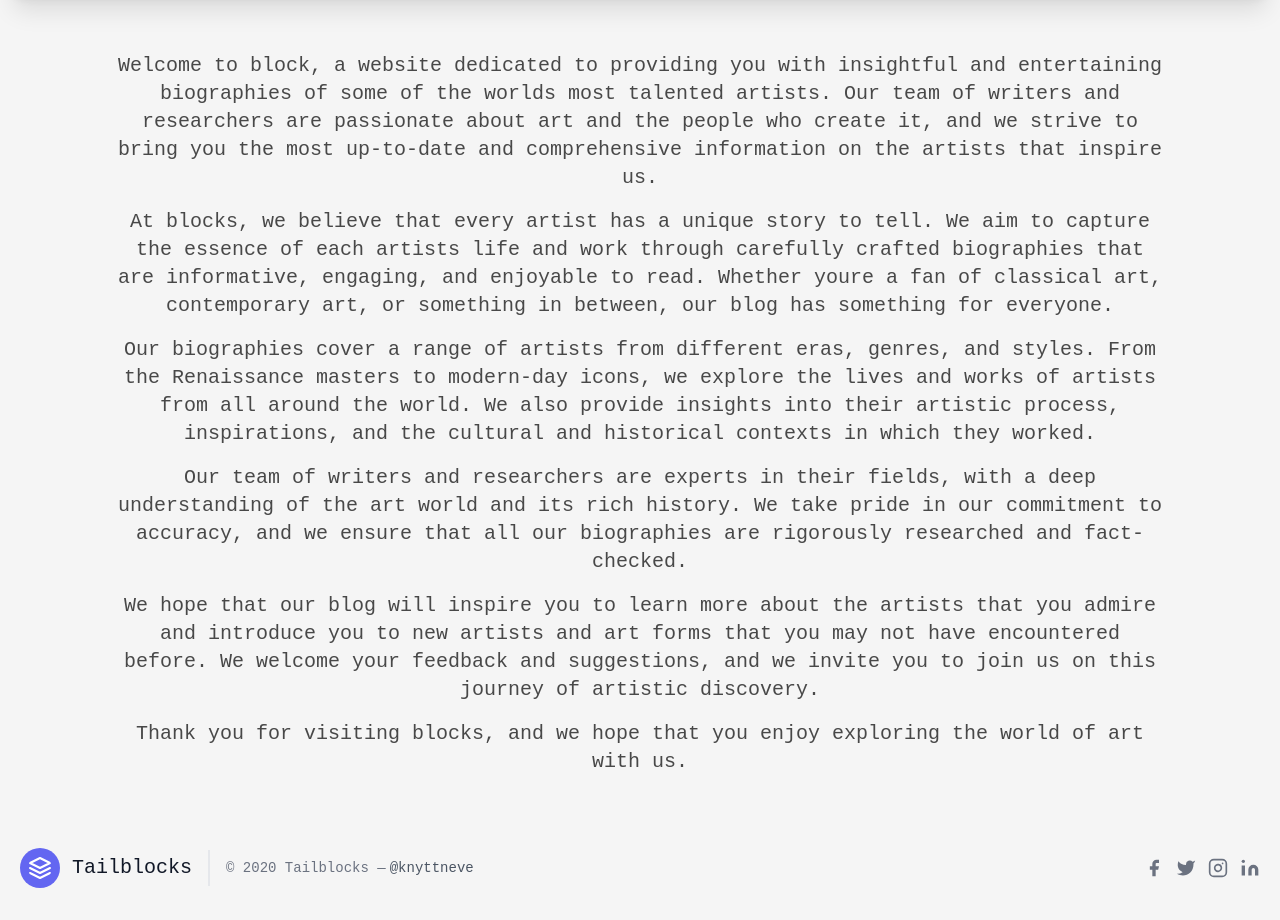
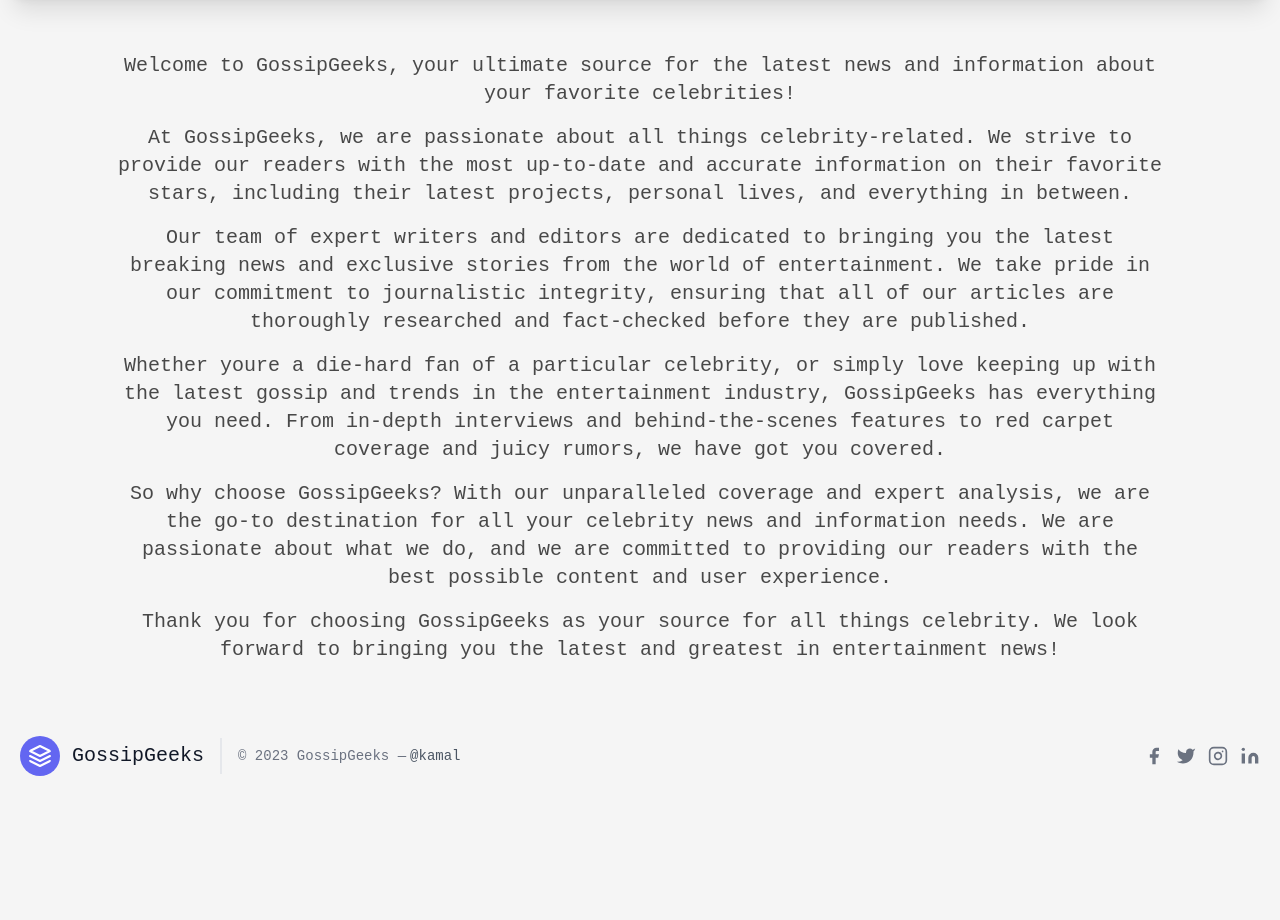
Before and after one commit to dhimankamal/nextjs-biography, a Next.js app: page /about in a window 1280 px wide. Shown: the part 340-1260 px from the top of the page. After the commit the page ends 1148 px from the top, so only its background shows below. Built offline with nearby package versions, Linux system fonts and the light colour scheme.

Commit message:
update name

```diff
--- a/components/Footer.tsx
+++ b/components/Footer.tsx
@@ -19,17 +19,17 @@ const Footer: NextPage<Props> = ({}) => {
           >
             <path d="M12 2L2 7l10 5 10-5-10-5zM2 17l10 5 10-5M2 12l10 5 10-5" />
           </svg>
-          <span className="ml-3 text-xl dark:text-white">Tailblocks</span>
+          <span className="ml-3 text-xl dark:text-white">GossipGeeks</span>
         </a>
         <p className="text-sm text-gray-500 sm:ml-4 sm:pl-4 sm:border-l-2 sm:border-gray-200 sm:py-2 sm:mt-0 mt-4">
-          © 2020 Tailblocks —
+          © {new Date().getFullYear()} GossipGeeks —
           <a
             href="https://twitter.com/knyttneve"
             className="text-gray-600 ml-1"
             rel="noopener noreferrer"
             target="_blank"
           >
-            @knyttneve
+            @kamal
           </a>
         </p>
         <span className="inline-flex sm:ml-auto sm:mt-0 mt-4 justify-center sm:justify-start">
--- a/components/navbar/Navbar.tsx
+++ b/components/navbar/Navbar.tsx
@@ -60,7 +60,7 @@ const Navbar: NextPage<Props> = ({}) => {
     },
     {
       name: "Contact us",
-      href: "/",
+      href: "/contact",
     },
   ];
   return (
@@ -93,7 +93,7 @@ const Navbar: NextPage<Props> = ({}) => {
             >
               <path d="M12 2L2 7l10 5 10-5-10-5zM2 17l10 5 10-5M2 12l10 5 10-5" />
             </svg>
-            <span className="ml-3 text-xl dark:text-white">Tailblocks</span>
+            <span className="ml-3 text-xl dark:text-white">GossipGeeks</span>
           </a>
           <div className="lg:hidden">
             <MobileMenu isActive={isActive} handleClick={handleClick} />
--- a/pages/_app.tsx
+++ b/pages/_app.tsx
@@ -2,9 +2,27 @@ import "@/styles/globals.css";
 import type { AppProps } from "next/app";
 import Navbar from "@/components/navbar/Navbar";
 import Footer from "@/components/Footer";
+import Head from "next/head";
 
 export default function App({ Component, pageProps }: AppProps) {
   return (
+    <>
+      <Head>
+        <title>GossipGeeks</title>
+        <meta
+          name="description"
+          content="GossipGeeks is your ultimate source for the latest news and information about your favorite celebrities. Get the latest breaking news, exclusive stories, and behind-the-scenes features about your favorite stars."
+        />
+        <meta name="viewport" content="width=device-width, initial-scale=1" />
+        <meta
+          name="keywords"
+          content="GossipGeeks, celebrity news, entertainment news, celebrity gossip"
+        />
+        <meta name="author" content="kamal" />
+        <meta name="robots" content="index, follow" />
+        <link rel="canonical" href="https://www.gossipgeeks.com" />
+        <link rel="icon" href="/favicon.ico" />
+      </Head>
       <div className="min-h-screen flex flex-col">
         <Navbar />
         <main className="flex-grow">
@@ -12,5 +30,6 @@ export default function App({ Component, pageProps }: AppProps) {
         </main>
         <Footer />
       </div>
+    </>
   );
 }
--- a/pages/_document.tsx
+++ b/pages/_document.tsx
@@ -3,7 +3,11 @@ import { Html, Head, Main, NextScript } from "next/document";
 export default function Document() {
   return (
     <Html lang="en">
-      <Head />
+      <Head>
+        <meta name="viewport" content="width=device-width, initial-scale=1" />
+        <link rel="icon" href="/favicon.ico" />
+      </Head>
+
       <body>
         <Main />
         <NextScript />
--- a/pages/about.tsx
+++ b/pages/about.tsx
@@ -15,43 +15,40 @@ const About: NextPage<Props> = ({}) => {
 
       <div className="lg:w-5/6 mx-auto space-y-4 text-xl opacity-70 py-10">
         <p>
-          Welcome to block, a website dedicated to providing you with insightful
-          and entertaining biographies of some of the worlds most talented
-          artists. Our team of writers and researchers are passionate about art
-          and the people who create it, and we strive to bring you the most
-          up-to-date and comprehensive information on the artists that inspire
-          us.
+          Welcome to GossipGeeks, your ultimate source for the latest news and
+          information about your favorite celebrities!
         </p>
         <p>
-          At blocks, we believe that every artist has a unique story to tell. We
-          aim to capture the essence of each artists life and work through
-          carefully crafted biographies that are informative, engaging, and
-          enjoyable to read. Whether youre a fan of classical art, contemporary
-          art, or something in between, our blog has something for everyone.
+          At GossipGeeks, we are passionate about all things celebrity-related.
+          We strive to provide our readers with the most up-to-date and accurate
+          information on their favorite stars, including their latest projects,
+          personal lives, and everything in between.
         </p>
         <p>
-          Our biographies cover a range of artists from different eras, genres,
-          and styles. From the Renaissance masters to modern-day icons, we
-          explore the lives and works of artists from all around the world. We
-          also provide insights into their artistic process, inspirations, and
-          the cultural and historical contexts in which they worked.
+          Our team of expert writers and editors are dedicated to bringing you
+          the latest breaking news and exclusive stories from the world of
+          entertainment. We take pride in our commitment to journalistic
+          integrity, ensuring that all of our articles are thoroughly researched
+          and fact-checked before they are published.
         </p>
         <p>
-          Our team of writers and researchers are experts in their fields, with
-          a deep understanding of the art world and its rich history. We take
-          pride in our commitment to accuracy, and we ensure that all our
-          biographies are rigorously researched and fact-checked.
+          Whether youre a die-hard fan of a particular celebrity, or simply love
+          keeping up with the latest gossip and trends in the entertainment
+          industry, GossipGeeks has everything you need. From in-depth
+          interviews and behind-the-scenes features to red carpet coverage and
+          juicy rumors, we have got you covered.
         </p>
         <p>
-          We hope that our blog will inspire you to learn more about the artists
-          that you admire and introduce you to new artists and art forms that
-          you may not have encountered before. We welcome your feedback and
-          suggestions, and we invite you to join us on this journey of artistic
-          discovery.
+          So why choose GossipGeeks? With our unparalleled coverage and expert
+          analysis, we are the go-to destination for all your celebrity news and
+          information needs. We are passionate about what we do, and we are
+          committed to providing our readers with the best possible content and
+          user experience.
         </p>
         <p>
-          Thank you for visiting blocks, and we hope that you enjoy exploring
-          the world of art with us.
+          Thank you for choosing GossipGeeks as your source for all things
+          celebrity. We look forward to bringing you the latest and greatest in
+          entertainment news!
         </p>
       </div>
     </div>
--- a/pages/index.tsx
+++ b/pages/index.tsx
@@ -12,7 +12,7 @@ interface Props {
 }
 
 const Home: NextPage<Props> = ({ post }) => {
-  const [page, setPage] = useState(1);
+  const [page, setPage] = useState(2);
   const [items, setItems] = useState(post);
 
   const handleLoadMore = async () => {
@@ -28,10 +28,9 @@ const Home: NextPage<Props> = ({ post }) => {
   return (
     <>
       <Head>
-        <title>Biography</title>
+        <title>GossipGeeks - Your Ultimate Source for Celebrity News and Information</title>
         <meta name="description" content="Generated by create next app" />
-        <meta name="viewport" content="width=device-width, initial-scale=1" />
-        <link rel="icon" href="/favicon.ico" />
+
       </Head>
       <section className="text-gray-600 body-font overflow-hidden">
         <div className="container px-5 py-10 lg:py-12 mx-auto">
@@ -59,7 +58,7 @@ export const getStaticProps: GetStaticProps = async () => {
   let post: Post[] = [];
   try {
     post = await prisma.post.findMany({
-      take: 8,
+      take: 10,
       orderBy: {
         date: "desc",
       },
```
Also changed, not shown: pages/contact.tsx (+22 -14 lines), 1 other file (tests, documents, lock files or other folders). Lines whose indentation alone changed are shown as unchanged.
